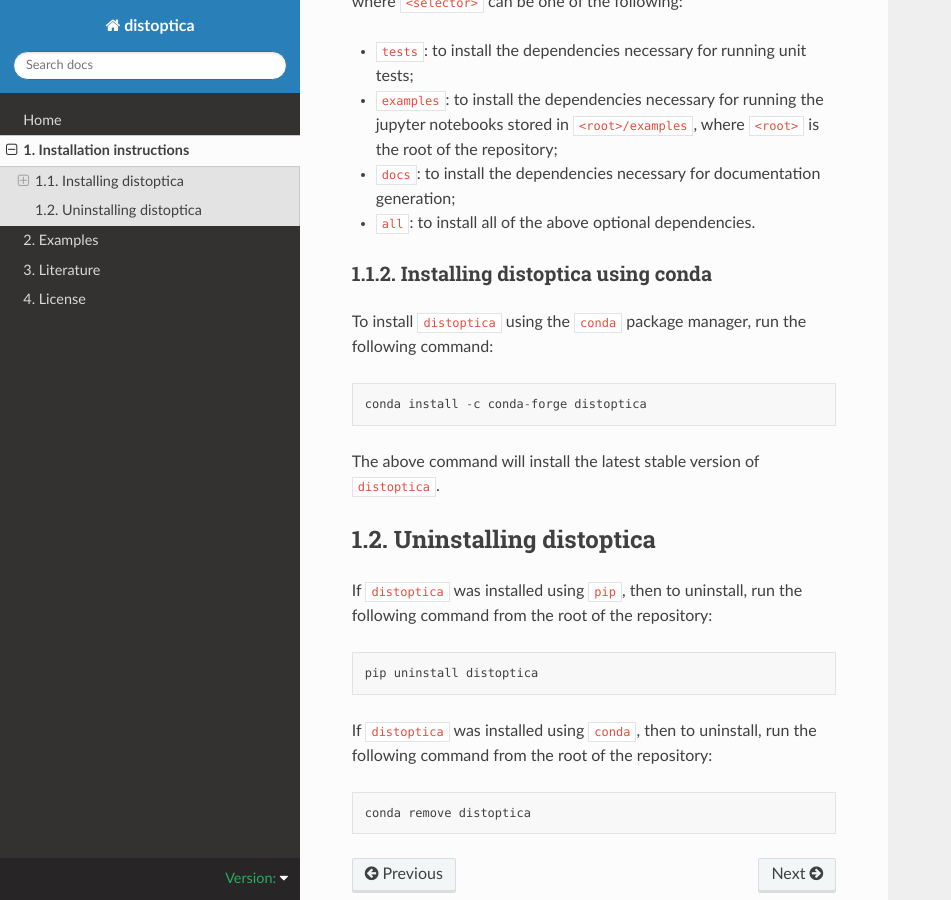
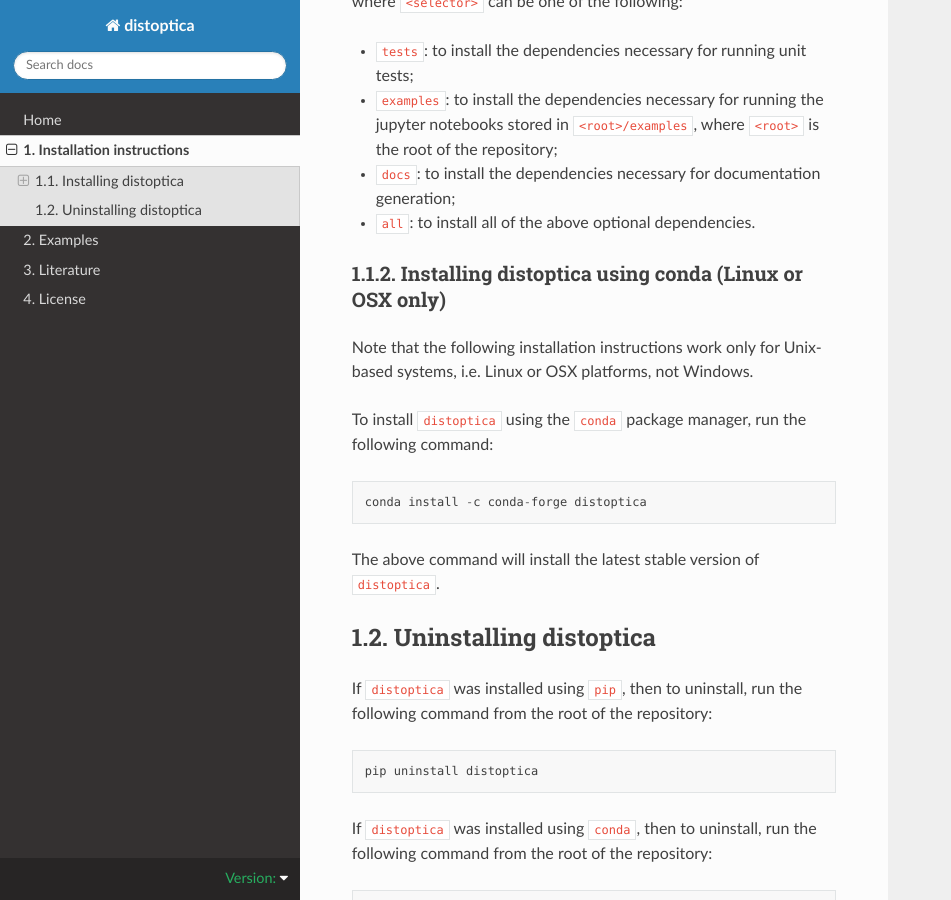
Before and after one commit to mrfitzpa/distoptica, a Sphinx documentation site: the page built from docs/INSTALL.rst, in a window 1280 px wide and 900 px high, scrolled down 1319 px. Shown: the whole window, without its empty margins (0-951 px from the left). Built offline with Sphinx 7.4.7 and the Read the Docs theme 2.0.0, drawn with Linux system fonts in a browser that asks for light colours; pages that are not in the unit, such as notebooks, are missing from menus; the version number could not be read and is left out.

Commit message:
Tweaked the installation instructions, pointing out that the conda installation instructions only work for linux and osx.

```diff
--- a/docs/INSTALL.rst
+++ b/docs/INSTALL.rst
@@ -56,8 +56,11 @@ where ``<selector>`` can be one of the following:
 * ``docs``: to install the dependencies necessary for documentation generation;
 * ``all``: to install all of the above optional dependencies.
 
-Installing distoptica using conda
-~~~~~~~~~~~~~~~~~~~~~~~~~~~~~~~~~
+Installing distoptica using conda (Linux or OSX only)
+~~~~~~~~~~~~~~~~~~~~~~~~~~~~~~~~~~~~~~~~~~~~~~~~~~~~~
+
+Note that the following installation instructions work only for Unix-based
+systems, i.e. Linux or OSX platforms, not Windows.
 
 To install ``distoptica`` using the ``conda`` package manager, run the following
 command::
```
